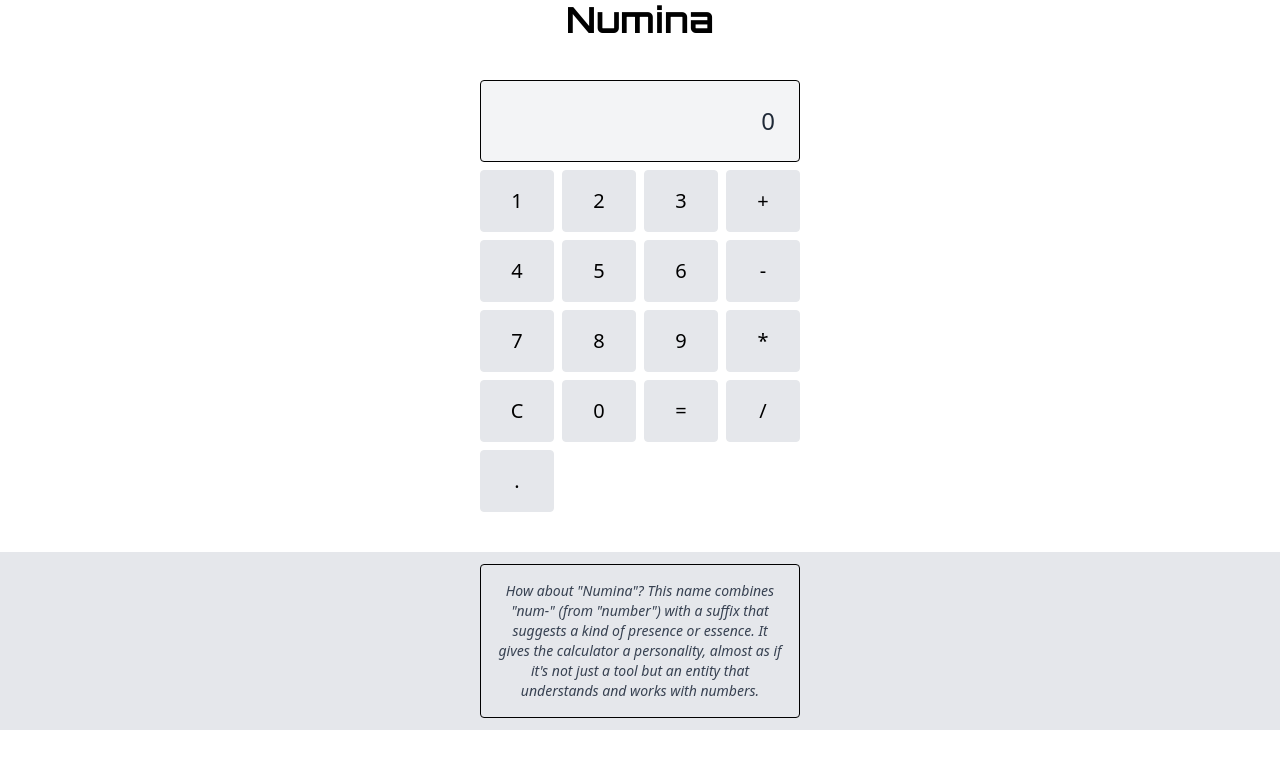
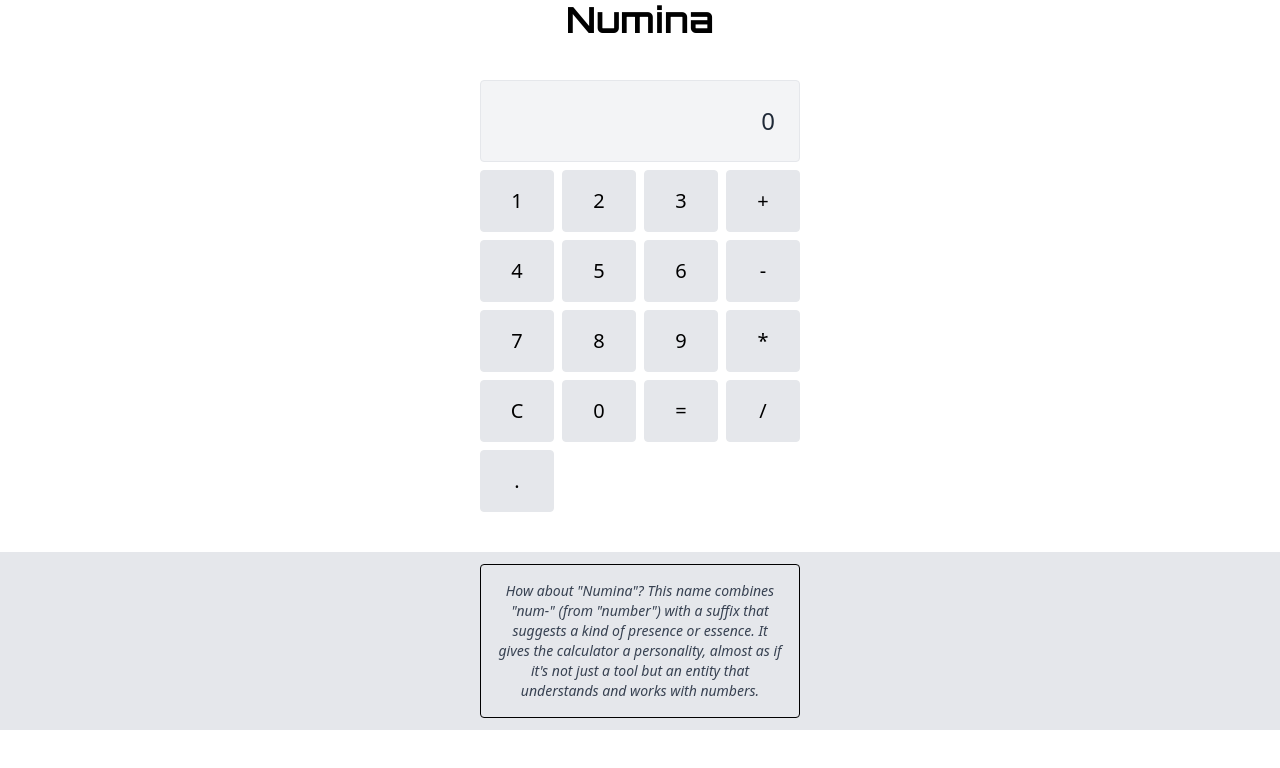
Before and after one commit to Max-OSSoftware/react-calculator, a React (Create React App) app: page / in a window 1280 px wide. Shown: the top 768 px of the page. Built offline with nearby package versions, Linux system fonts and the light colour scheme.

Commit message:
Update Display.js
changed border color to red from black

```diff
--- a/src/Display.js
+++ b/src/Display.js
@@ -3,7 +3,7 @@ import React from "react";
 
 function Display({ value }) {
   return (
-    <div id="display" className="bg-gray-100 p-6 rounded mb-2 text-right text-2xl text-gray-800 border border-black">
+    <div id="display" className="bg-gray-100 p-6 rounded mb-2 text-right text-2xl text-gray-800 border border-red">
       {value}
     </div>
   );
```
